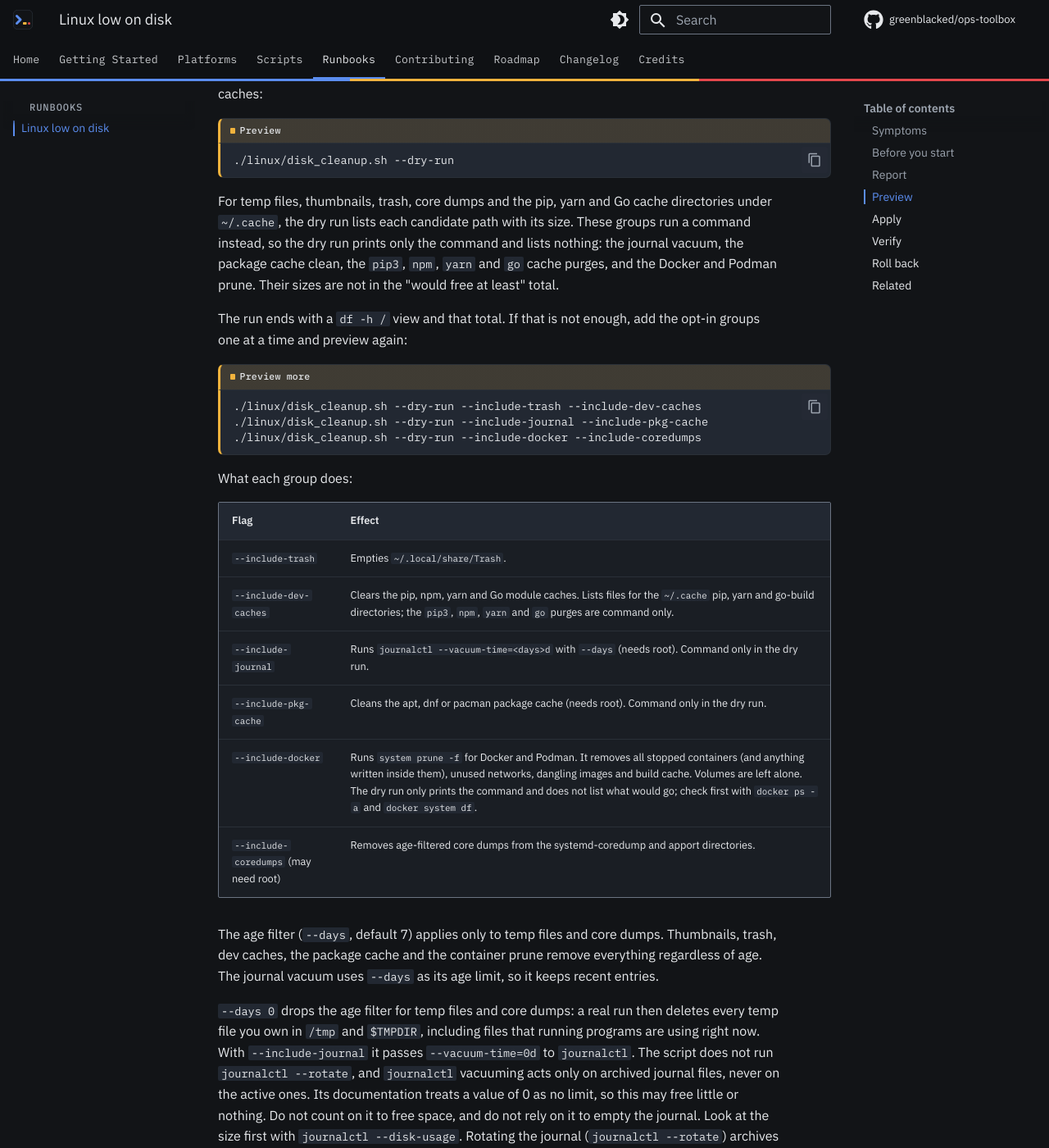
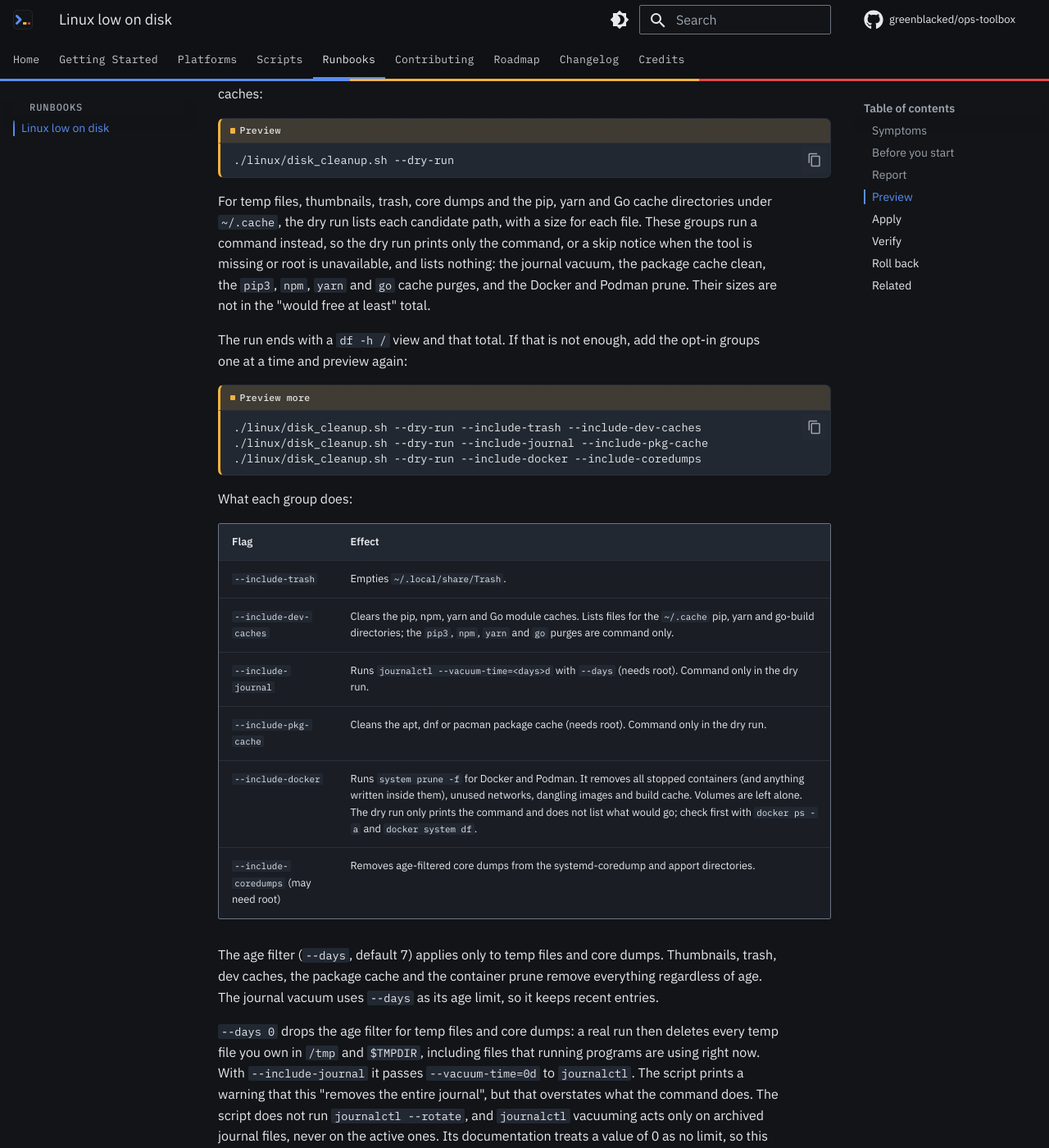
Before and after one commit to greenblacked/ops-toolbox, an MkDocs documentation site: the page built from docs/runbooks/linux-low-disk.md, in a window 1280 px wide and 1400 px high, scrolled down 1672 px. Shown: the whole window at 82% size. Built offline with MkDocs 1.6.1 and Material for MkDocs 9.7.7, drawn with Linux system fonts in a browser that asks for light colours; comment, search, counter and statistics services are not loaded.

Commit message:
docs(runbooks): fix dry-run and journal wording in low-disk

````diff
--- a/docs/runbooks/linux-low-disk.md
+++ b/docs/runbooks/linux-low-disk.md
@@ -66,10 +66,11 @@ days and thumbnail caches:
 ```
 
 For temp files, thumbnails, trash, core dumps and the pip, yarn and Go cache
-directories under `~/.cache`, the dry run lists each candidate path with its
-size. These groups run a command instead, so the dry run prints only the
-command and lists nothing: the journal vacuum, the package cache clean, the
-`pip3`, `npm`, `yarn` and `go` cache purges, and the Docker and Podman
+directories under `~/.cache`, the dry run lists each candidate path, with a
+size for each file. These groups run a command instead, so the dry run prints
+only the command, or a skip notice when the tool is missing or root is
+unavailable, and lists nothing: the journal vacuum, the package cache clean,
+the `pip3`, `npm`, `yarn` and `go` cache purges, and the Docker and Podman
 prune. Their sizes are not in the "would free at least" total.
 
 The run ends with a `df -h /` view and that total. If that is not enough,
@@ -100,10 +101,12 @@ as its age limit, so it keeps recent entries.
 `--days 0` drops the age filter for temp files and core dumps: a real run
 then deletes every temp file you own in `/tmp` and `$TMPDIR`, including
 files that running programs are using right now. With `--include-journal`
-it passes `--vacuum-time=0d` to `journalctl`. The script does not run
-`journalctl --rotate`, and `journalctl` vacuuming acts only on archived
-journal files, never on the active ones. Its documentation treats a value of
-0 as no limit, so this may free little or nothing. Do not count on it to
+it passes `--vacuum-time=0d` to `journalctl`. The script prints a warning
+that this "removes the entire journal", but that overstates what the command
+does. The script does not run `journalctl --rotate`, and `journalctl`
+vacuuming acts only on archived journal files, never on the active ones. Its
+documentation treats a value of 0 as no limit, so this may free little or
+nothing. Do not count on it to
 free space, and do not rely on it to empty the journal. Look at the size
 first with `journalctl --disk-usage`. Rotating the journal (`journalctl
 --rotate`) archives the active files; that is a separate manual step the
````
